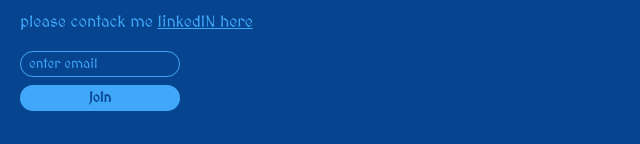
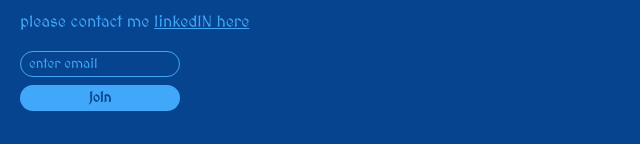
Before and after one commit to Icecold007/portfolio, a website built with Vite: page index.html in a window 1280 px wide. Shown: the part 711-855 px from the top of the page, 0-640 px from the left. Built offline with nearby package versions, Linux system fonts and the light colour scheme; a web font is replaced by a local one.

Commit message:
Update index.html

```diff
--- a/index.html
+++ b/index.html
@@ -14,7 +14,7 @@
             <li> i like to play guitar </li>
             <li> i play video games </li>
         </ul>
-        <p> please contack me <a href="https://www.linkedin.com/in/anuragsaud/" target="_blank"> linkedIN here </a>
+        <p> please contact me <a href="https://www.linkedin.com/in/anuragsaud/" target="_blank"> linkedIN here </a>
         <input type="text" placeholder="enter email">
         <button> join </button>
         <!--
```
